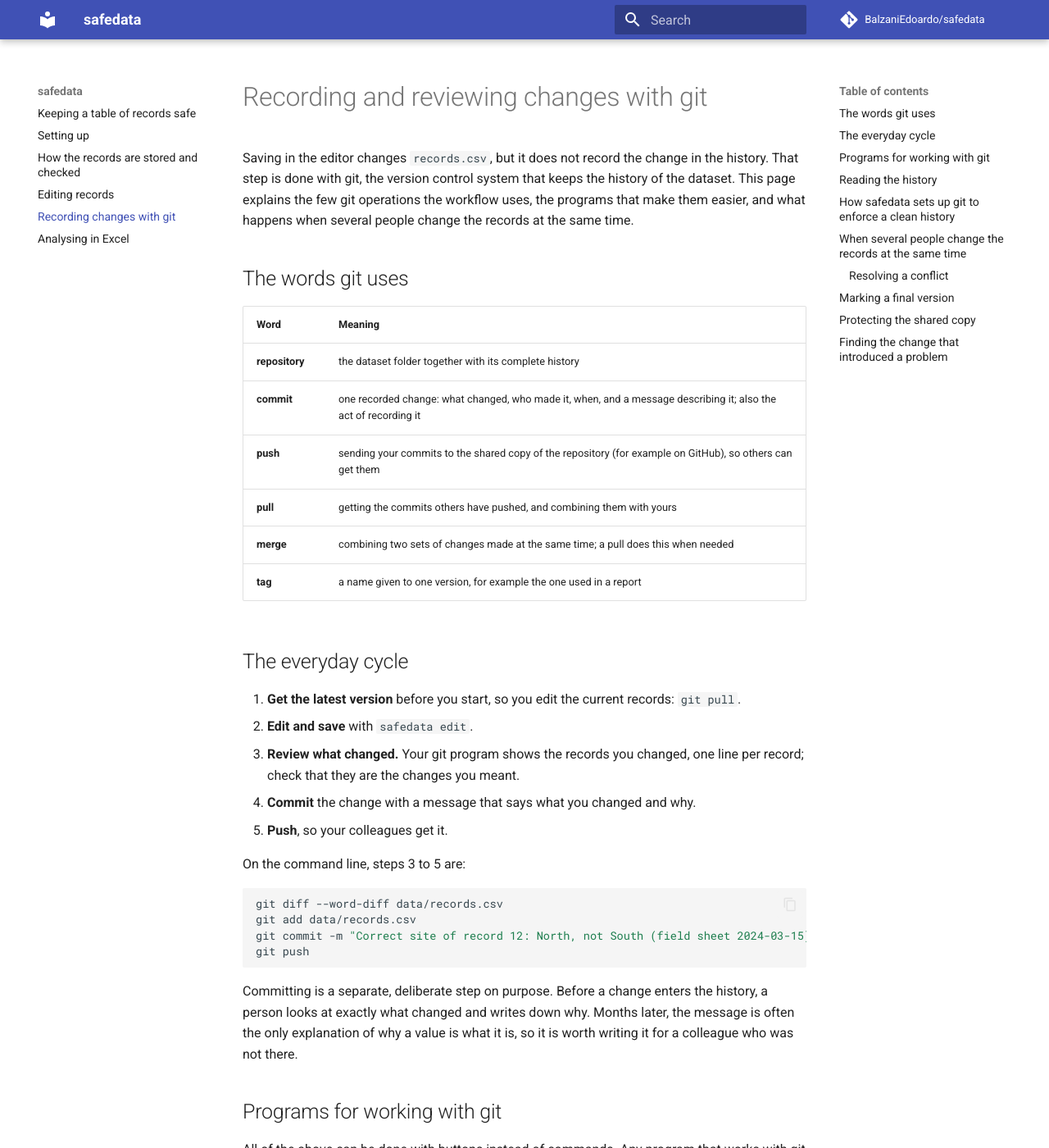
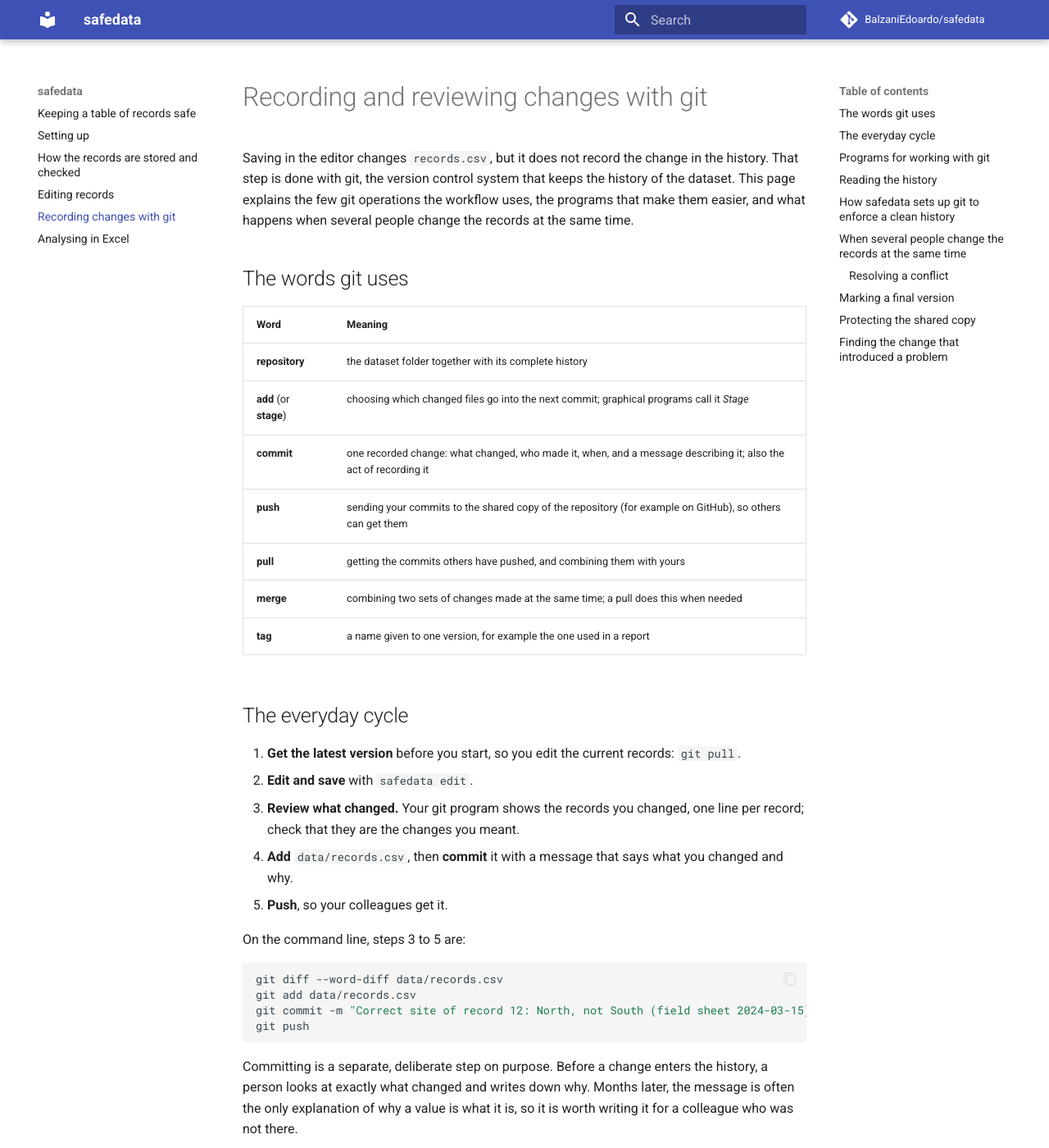
Before and after one commit to BalzaniEdoardo/safedata, an MkDocs documentation site: the page built from docs/git.md, in a window 1280 px wide and 1400 px high. Shown: the whole window at 82% size. Built offline with MkDocs 1.6.1 and Material for MkDocs 9.7.7, drawn with Linux system fonts in a browser that asks for light colours; comment, search, counter and statistics services are not loaded.

Commit message:
git add added

```diff
--- a/docs/git.md
+++ b/docs/git.md
@@ -7,6 +7,7 @@ Saving in the editor changes `records.csv`, but it does not record the change in
 | Word | Meaning |
 |---|---|
 | **repository** | the dataset folder together with its complete history |
+| **add** (or **stage**) | choosing which changed files go into the next commit; graphical programs call it *Stage* |
 | **commit** | one recorded change: what changed, who made it, when, and a message describing it; also the act of recording it |
 | **push** | sending your commits to the shared copy of the repository (for example on GitHub), so others can get them |
 | **pull** | getting the commits others have pushed, and combining them with yours |
@@ -18,7 +19,7 @@ Saving in the editor changes `records.csv`, but it does not record the change in
 1. **Get the latest version** before you start, so you edit the current records: `git pull`.
 2. **Edit and save** with `safedata edit`.
 3. **Review what changed.** Your git program shows the records you changed, one line per record; check that they are the changes you meant.
-4. **Commit** the change with a message that says what you changed and why.
+4. **Add** `data/records.csv`, then **commit** it with a message that says what you changed and why.
 5. **Push**, so your colleagues get it.
 
 On the command line, steps 3 to 5 are:
```
